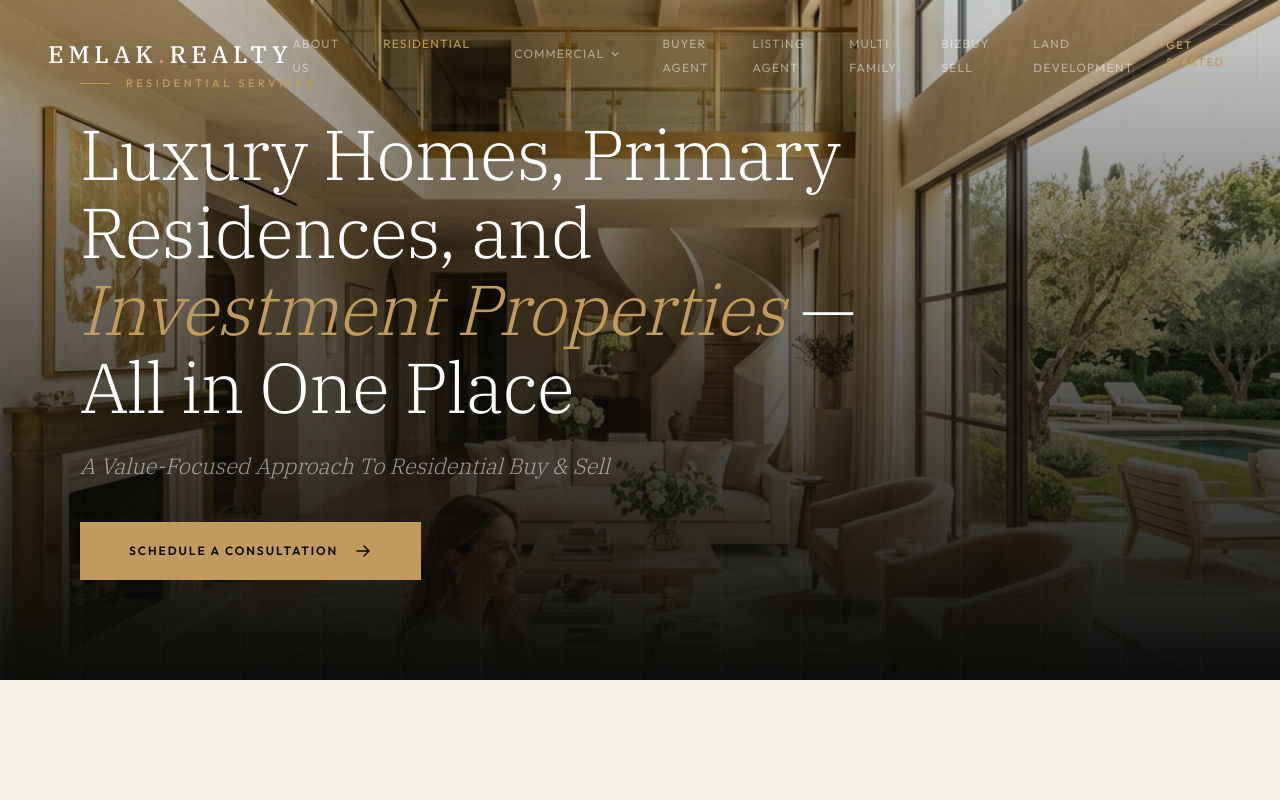
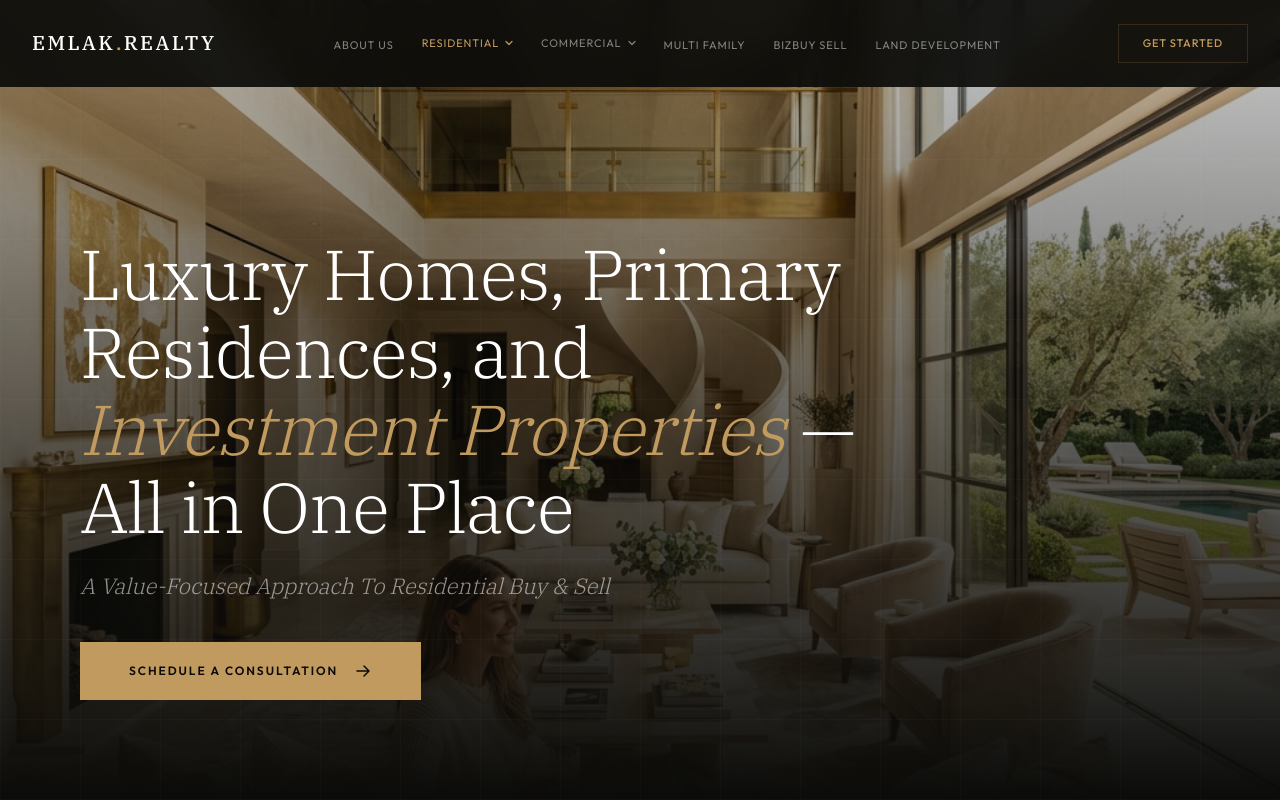
Before and after one commit to talha-exe/emlak-demo, a Next.js app: page /residential in a window 1280 px wide. Shown: the top 800 px of the page. Built offline with nearby package versions, Linux system fonts and the light colour scheme.

Commit message:
UI Changes

```diff
--- a/src/components/Navbar.jsx
+++ b/src/components/Navbar.jsx
@@ -7,7 +7,9 @@ export default function Navbar() {
   const [scrolled, setScrolled] = useState(false);
   const [menuOpen, setMenuOpen] = useState(false);
   const [commercialOpen, setCommercialOpen] = useState(false);
+  const [residentialOpen, setResidentialOpen] = useState(false);
   const [mobileCommercialOpen, setMobileCommercialOpen] = useState(false);
+  const [mobileResidentialOpen, setMobileResidentialOpen] = useState(false);
   const pathname = usePathname();
 
   useEffect(() => {
@@ -19,30 +21,59 @@ export default function Navbar() {
   return (
     <nav className={`fixed top-0 left-0 right-0 z-[400] flex items-center justify-between transition-all duration-400 ease-[cubic-bezier(.4,0,.2,1)] ${
       scrolled
-        ? 'bg-dark/[.96] backdrop-blur-[24px] backdrop-saturate-[1.8] py-4 px-[80px] border-b border-gold/[.18]'
-        : 'py-6 px-[80px]'
-    } max-[1300px]:px-12 max-[1100px]:!px-7 max-[1100px]:!py-5`}>
-      <Link href="/" className="font-serif text-2xl font-medium tracking-[.2em] uppercase text-white no-underline">
+        ? 'bg-dark/[.98] backdrop-blur-[24px] backdrop-saturate-[1.8] py-4 px-[48px] border-b border-gold/[.18] shadow-[0_4px_24px_rgba(0,0,0,.3)]'
+        : 'bg-dark/[.92] backdrop-blur-[16px] py-6 px-[48px]'
+    } max-[1300px]:px-8 max-[1100px]:!px-7 max-[1100px]:!py-5`}>
+      <Link href="/" className="font-serif text-xl font-medium tracking-[.12em] uppercase text-white no-underline shrink-0">
         Emlak<span className="text-gold">.</span>Realty
       </Link>
 
-      <ul className="flex gap-11 list-none max-[1100px]:hidden">
+      <ul className="flex gap-7 list-none max-[1100px]:hidden items-center">
         <li>
-          <Link href="/about" className={`nav-link-underline relative text-xs tracking-[.1em] uppercase font-normal no-underline transition-colors duration-250 ${
+          <Link href="/about" className={`nav-link-underline relative text-[11px] tracking-[.08em] uppercase font-normal no-underline transition-colors duration-250 whitespace-nowrap ${
             pathname === '/about' ? 'text-gold' : 'text-white/[.48] hover:text-gold'
           }`}>About Us</Link>
         </li>
-        <li>
-          <Link href="/residential" className={`nav-link-underline relative text-xs tracking-[.1em] uppercase font-normal no-underline transition-colors duration-250 ${
-            pathname === '/residential' ? 'text-gold' : 'text-white/[.48] hover:text-gold'
-          }`}>Residential</Link>
+        <li
+          className="relative group flex items-center"
+          onMouseEnter={() => setResidentialOpen(true)}
+          onMouseLeave={() => setResidentialOpen(false)}
+        >
+          <div role="button" tabIndex={0} className={`nav-link-underline relative text-[11px] tracking-[.08em] uppercase font-normal transition-colors duration-250 cursor-pointer flex items-center gap-1.5 whitespace-nowrap ${
+            pathname === '/residential' || pathname === '/buyer-agent' || pathname === '/listing-agent' ? 'text-gold' : 'text-white/[.48] group-hover:text-gold'
+          }`}>
+            Residential
+            <svg width="8" height="6" viewBox="0 0 8 6" fill="none" className={`transition-transform duration-300 ${residentialOpen ? 'rotate-180' : ''}`}>
+              <path d="M1 1.5L4 4.5L7 1.5" stroke="currentColor" strokeWidth="1.2" strokeLinecap="round" strokeLinejoin="round"/>
+            </svg>
+          </div>
+
+          <div className={`absolute top-full -left-4 pt-6 transition-all duration-300 ${residentialOpen ? 'opacity-100 translate-y-0' : 'opacity-0 translate-y-2 pointer-events-none'}`}>
+            <ul className="bg-dark/[.98] backdrop-blur-xl border border-gold/20 p-5 min-w-[220px] shadow-[0_20px_40px_rgba(0,0,0,.4)] flex flex-col gap-4">
+              <li>
+                <Link href="/residential" className={`text-[10px] tracking-[.14em] uppercase no-underline transition-colors block ${
+                  pathname === '/residential' ? 'text-gold' : 'text-white/60 hover:text-gold'
+                }`}>Residential</Link>
+              </li>
+              <li>
+                <Link href="/buyer-agent" className={`text-[10px] tracking-[.14em] uppercase no-underline transition-colors block ${
+                  pathname === '/buyer-agent' ? 'text-gold' : 'text-white/60 hover:text-gold'
+                }`}>Buyer Agent</Link>
+              </li>
+              <li>
+                <Link href="/listing-agent" className={`text-[10px] tracking-[.14em] uppercase no-underline transition-colors block ${
+                  pathname === '/listing-agent' ? 'text-gold' : 'text-white/60 hover:text-gold'
+                }`}>Listing Agent</Link>
+              </li>
+            </ul>
+          </div>
         </li>
         <li
           className="relative group flex items-center"
           onMouseEnter={() => setCommercialOpen(true)}
           onMouseLeave={() => setCommercialOpen(false)}
         >
-          <div role="button" tabIndex={0} className={`nav-link-underline relative text-xs tracking-[.1em] uppercase font-normal transition-colors duration-250 cursor-pointer flex items-center gap-1.5 ${
+          <div role="button" tabIndex={0} className={`nav-link-underline relative text-[11px] tracking-[.08em] uppercase font-normal transition-colors duration-250 cursor-pointer flex items-center gap-1.5 whitespace-nowrap ${
             pathname.includes('commercial') || pathname.includes('tenant') ? 'text-gold' : 'text-white/[.48] group-hover:text-gold'
           }`}>
             Commercial
@@ -71,39 +102,29 @@ export default function Navbar() {
               <li>
                 <Link href="/commercial-buy-sell" className={`text-[10px] tracking-[.14em] uppercase no-underline transition-colors block ${
                   pathname === '/commercial-buy-sell' ? 'text-gold' : 'text-white/60 hover:text-gold'
-                }`}>Commercial Buy & Sell</Link>
+                }`}>Commercial Buy &amp; Sell</Link>
               </li>
             </ul>
           </div>
         </li>
         <li>
-          <Link href="/buyer-agent" className={`nav-link-underline relative text-xs tracking-[.1em] uppercase font-normal no-underline transition-colors duration-250 ${
-            pathname === '/buyer-agent' ? 'text-gold' : 'text-white/[.48] hover:text-gold'
-          }`}>Buyer Agent</Link>
-        </li>
-        <li>
-          <Link href="/listing-agent" className={`nav-link-underline relative text-xs tracking-[.1em] uppercase font-normal no-underline transition-colors duration-250 ${
-            pathname === '/listing-agent' ? 'text-gold' : 'text-white/[.48] hover:text-gold'
-          }`}>Listing Agent</Link>
-        </li>
-        <li>
-          <Link href="/multi-family" className={`nav-link-underline relative text-xs tracking-[.1em] uppercase font-normal no-underline transition-colors duration-250 ${
+          <Link href="/multi-family" className={`nav-link-underline relative text-[11px] tracking-[.08em] uppercase font-normal no-underline transition-colors duration-250 whitespace-nowrap ${
             pathname === '/multi-family' ? 'text-gold' : 'text-white/[.48] hover:text-gold'
           }`}>Multi Family</Link>
         </li>
         <li>
-          <Link href="/bizbuy-sell" className={`nav-link-underline relative text-xs tracking-[.1em] uppercase font-normal no-underline transition-colors duration-250 ${
+          <Link href="/bizbuy-sell" className={`nav-link-underline relative text-[11px] tracking-[.08em] uppercase font-normal no-underline transition-colors duration-250 whitespace-nowrap ${
             pathname === '/bizbuy-sell' ? 'text-gold' : 'text-white/[.48] hover:text-gold'
           }`}>BizBuy Sell</Link>
         </li>
         <li>
-          <Link href="/land-development" className={`nav-link-underline relative text-xs tracking-[.1em] uppercase font-normal no-underline transition-colors duration-250 ${
+          <Link href="/land-development" className={`nav-link-underline relative text-[11px] tracking-[.08em] uppercase font-normal no-underline transition-colors duration-250 whitespace-nowrap ${
             pathname === '/land-development' ? 'text-gold' : 'text-white/[.48] hover:text-gold'
           }`}>Land Development</Link>
         </li>
       </ul>
 
-      <Link href="/about" className="nav-cta text-[11px] tracking-[.14em] uppercase font-medium py-3 px-8 border border-gold text-gold bg-transparent no-underline transition-all duration-300 hover:bg-gold hover:text-dark focus-visible:outline-2 focus-visible:outline-gold-light focus-visible:outline-offset-[3px] max-[1100px]:hidden">
+      <Link href="/about" className="nav-cta text-[11px] tracking-[.08em] uppercase font-medium py-2.5 px-6 border border-gold text-gold bg-transparent no-underline transition-all duration-300 hover:bg-gold hover:text-dark focus-visible:outline-2 focus-visible:outline-gold-light focus-visible:outline-offset-[3px] max-[1100px]:hidden whitespace-nowrap">
         Get Started
       </Link>
 
@@ -122,7 +143,23 @@ export default function Navbar() {
       {menuOpen && (
         <div className="hidden max-[1100px]:flex fixed inset-0 top-[60px] bg-dark/[.98] backdrop-blur-xl flex-col items-center justify-center gap-8 z-[399]">
           <Link href="/about" onClick={() => setMenuOpen(false)} className="font-serif text-2xl text-white no-underline hover:text-gold transition-colors">About Us</Link>
-          <Link href="/residential" onClick={() => setMenuOpen(false)} className="font-serif text-2xl text-white no-underline hover:text-gold transition-colors">Residential</Link>
+
+          <div className="flex flex-col items-center">
+            <button
+              onClick={() => setMobileResidentialOpen(!mobileResidentialOpen)}
+              className="font-serif text-2xl text-white flex items-center gap-3 bg-transparent border-none cursor-pointer"
+            >
+              Residential
+              <svg width="14" height="10" viewBox="0 0 8 6" fill="none" className={`transition-transform duration-300 ${mobileResidentialOpen ? 'rotate-180' : ''}`}>
+                <path d="M1 1.5L4 4.5L7 1.5" stroke="gold" strokeWidth="1.5" strokeLinecap="round" strokeLinejoin="round"/>
+              </svg>
+            </button>
+            <div className={`flex flex-col items-center gap-4 mt-4 overflow-hidden transition-all duration-300 ${mobileResidentialOpen ? 'max-h-[400px] opacity-100 mt-6' : 'max-h-0 opacity-0'}`}>
+              <Link href="/residential" onClick={() => setMenuOpen(false)} className="text-sm text-white/50 no-underline hover:text-gold transition-colors uppercase tracking-[.15em]">Residential</Link>
+              <Link href="/buyer-agent" onClick={() => setMenuOpen(false)} className="text-sm text-white/50 no-underline hover:text-gold transition-colors uppercase tracking-[.15em]">Buyer Agent</Link>
+              <Link href="/listing-agent" onClick={() => setMenuOpen(false)} className="text-sm text-white/50 no-underline hover:text-gold transition-colors uppercase tracking-[.15em]">Listing Agent</Link>
+            </div>
+          </div>
 
           <div className="flex flex-col items-center">
             <button
@@ -142,8 +179,6 @@ export default function Navbar() {
             </div>
           </div>
 
-          <Link href="/buyer-agent" onClick={() => setMenuOpen(false)} className="font-serif text-2xl text-white no-underline hover:text-gold transition-colors">Buyer Agent</Link>
-          <Link href="/listing-agent" onClick={() => setMenuOpen(false)} className="font-serif text-2xl text-white no-underline hover:text-gold transition-colors">Listing Agent</Link>
           <Link href="/multi-family" onClick={() => setMenuOpen(false)} className="font-serif text-2xl text-white no-underline hover:text-gold transition-colors">Multi Family</Link>
           <Link href="/bizbuy-sell" onClick={() => setMenuOpen(false)} className="font-serif text-2xl text-white no-underline hover:text-gold transition-colors">BizBuy Sell</Link>
           <Link href="/land-development" onClick={() => setMenuOpen(false)} className="font-serif text-2xl text-white no-underline hover:text-gold transition-colors">Land Development</Link>
--- a/src/components/pages/buyer-agent/BuyerAgentPage.jsx
+++ b/src/components/pages/buyer-agent/BuyerAgentPage.jsx
@@ -23,9 +23,6 @@ export default function BuyerAgentPage() {
         <div className="absolute inset-0 z-[1] bg-gradient-to-b from-dark/20 via-dark/60 via-50% to-dark" />
         <div className="hero-grid absolute inset-0 z-[2] pointer-events-none" />
         <div className="relative z-[3] max-w-[840px]">
-          <div className="eyebrow-line flex items-center gap-4 text-[11px] tracking-[.32em] uppercase text-gold font-medium mb-6 animate-fadeUp-d1">
-            Buyer Agent
-          </div>
           <h1 className="font-serif text-[clamp(32px,5.5vw,76px)] font-light leading-[1.1] tracking-[-0.01em] text-white mb-6 animate-fadeUp-d2">
             Expert <em className="italic text-gold">Buyer Agent</em> Services
           </h1>
--- a/src/components/pages/listing-agent/ListingAgentPage.jsx
+++ b/src/components/pages/listing-agent/ListingAgentPage.jsx
@@ -23,9 +23,6 @@ export default function ListingAgentPage() {
         <div className="absolute inset-0 z-[1] bg-gradient-to-b from-dark/20 via-dark/60 via-50% to-dark" />
         <div className="hero-grid absolute inset-0 z-[2] pointer-events-none" />
         <div className="relative z-[3] max-w-[840px]">
-          <div className="eyebrow-line flex items-center gap-4 text-[11px] tracking-[.32em] uppercase text-gold font-medium mb-6 animate-fadeUp-d1">
-            Listing Agent
-          </div>
           <h1 className="font-serif text-[clamp(32px,5.5vw,76px)] font-light leading-[1.1] tracking-[-0.01em] text-white mb-6 animate-fadeUp-d2">
             List <em className="italic text-gold">Smart.</em> Sell <em className="italic text-gold">Strong</em>
           </h1>
--- a/src/components/pages/residential/ResidentialPage.jsx
+++ b/src/components/pages/residential/ResidentialPage.jsx
@@ -8,14 +8,13 @@ export default function ResidentialPage() {
   return (
     <main>
       {/* ── HERO ── */}
-      <section className="h-[85vh] min-h-[600px] max-[640px]:min-h-[500px] relative overflow-hidden flex flex-col justify-end p-[0_80px_100px] max-[1100px]:p-[0_28px_64px]">
+      <section className="h-screen min-h-[750px] max-[640px]:min-h-[600px] relative overflow-hidden flex flex-col justify-end p-[100px_80px_100px] max-[1100px]:p-[80px_28px_64px]">
         <div className="absolute inset-0 z-0">
           <Image src="/images/residential-hero.png" alt="Luxury residential home" fill priority className="object-cover" />
         </div>
         <div className="absolute inset-0 z-[1] bg-gradient-to-b from-dark/20 via-dark/60 via-50% to-dark" />
         <div className="hero-grid absolute inset-0 z-[2] pointer-events-none" />
         <div className="relative z-[3] max-w-[840px]">
-          <div className="eyebrow-line flex items-center gap-4 text-[11px] tracking-[.32em] uppercase text-gold font-medium mb-6 animate-fadeUp-d1">Residential Services</div>
           <h1 className="font-serif text-[clamp(32px,5.5vw,76px)] font-light leading-[1.1] tracking-[-0.01em] text-white mb-6 animate-fadeUp-d2">
             Luxury Homes, Primary Residences, and <em className="italic text-gold">Investment Properties</em> — All in One Place
           </h1>
```
